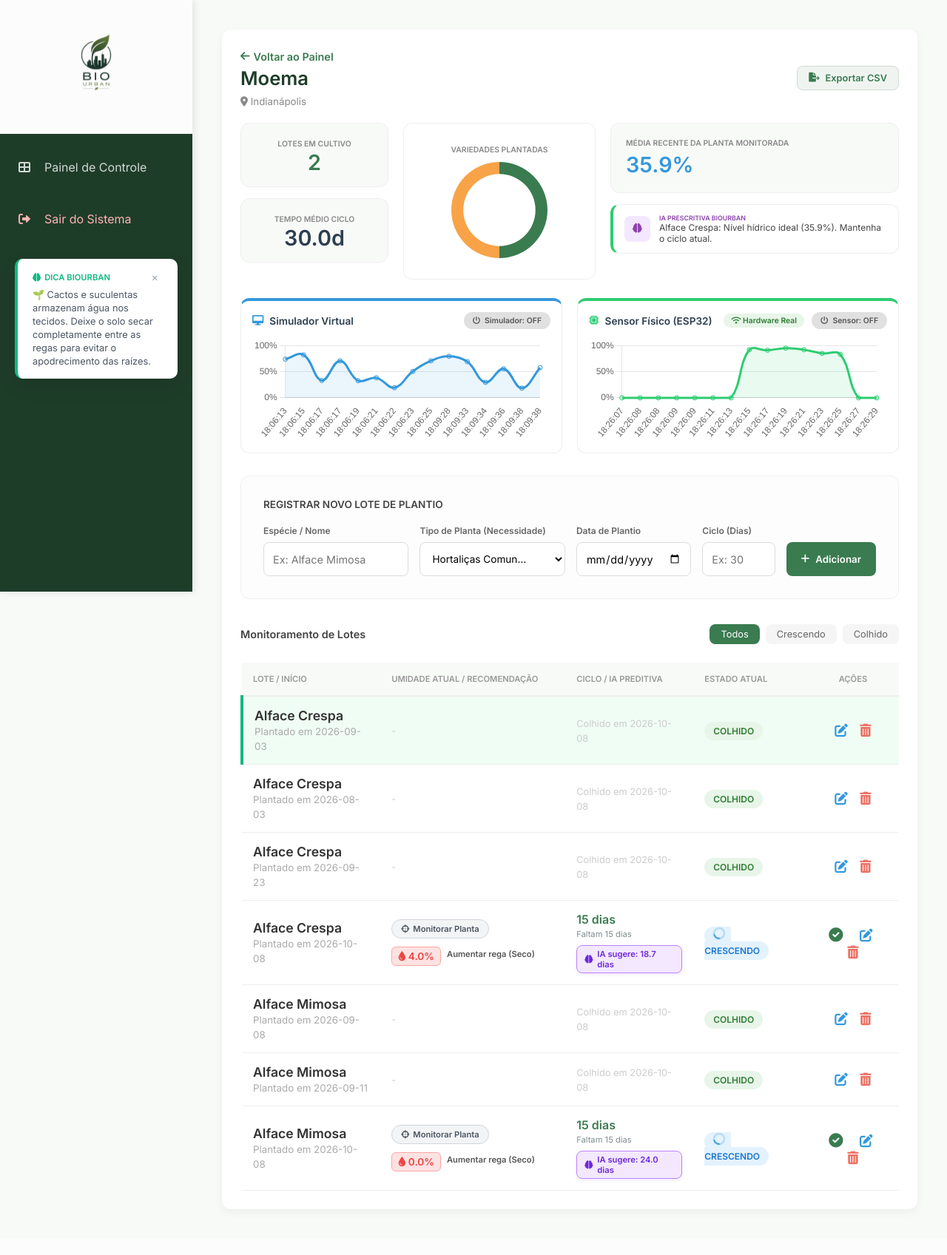
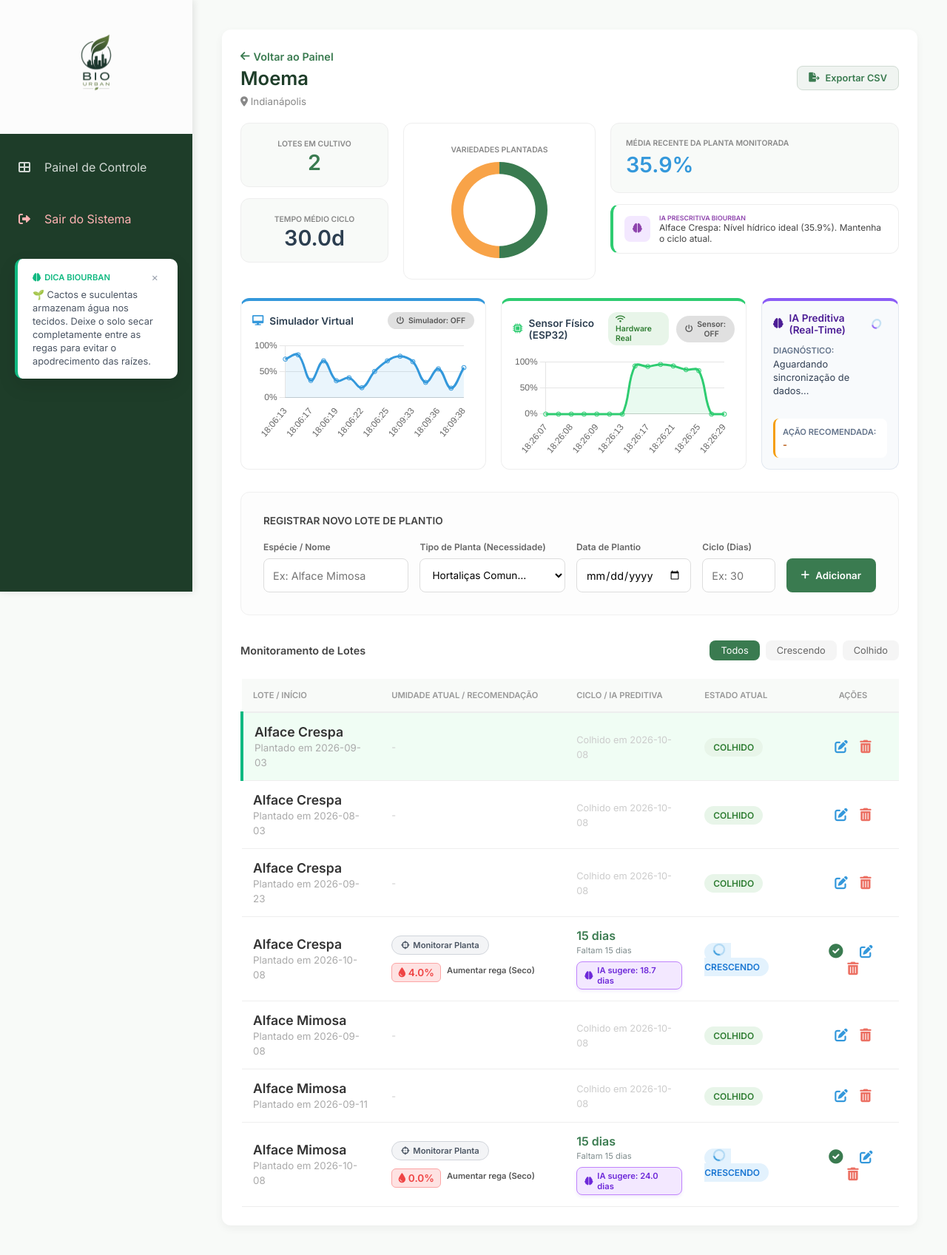
Before and after one commit to henriquebmr/BioUrban, a Flask app: page /fazenda/1 in a window 1280 px wide. Shown: the whole page at 74% size. Before the commit the page ends 1636 px from the top, so only its background shows below. Run offline with Flask 3, Linux system fonts and the light colour scheme; a user stored in the database is signed in.

Commit message:
adicionando alterações IOT

```diff
--- a/app.py
+++ b/app.py
@@ -23,13 +23,62 @@
 login_manager.init_app(app)
 
 # ==============================================================================
+# FUNÇÃO DE INTELIGÊNCIA ARTIFICIAL (REGRESSÃO LINEAR PREDITIVA)
+# ==============================================================================
+def gerar_relatorio_ia(historico_umidade):
+    """
+    Analisa a curva de humidade usando Regressão Linear para prever
+    o tempo até ao limite crítico de stress hídrico (30%).
+    """
+    relatorio = {
+        "diagnostico_ia": "Aguardando volume de dados para previsão...",
+        "acao_recomendada": "Coletando histórico."
+    }
+
+    if not historico_umidade or len(historico_umidade) < 5:
+        if historico_umidade and historico_umidade[-1] < 30:
+            relatorio["diagnostico_ia"] = "Alerta estático: Nível crítico de humidade atingido."
+            relatorio["acao_recomendada"] = "Irrigação imediata."
+        return relatorio
+
+    umidade_atual = historico_umidade[-1]
+
+    X = np.array(range(len(historico_umidade))).reshape(-1, 1)
+    Y = np.array(historico_umidade)
+
+    modelo = LinearRegression()
+    modelo.fit(X, Y)
+
+    taxa_variacao = modelo.coef_[0]
+
+    if umidade_atual < 30:
+        relatorio["diagnostico_ia"] = f"Humidade crítica ({umidade_atual:.1f}%). A regressão indica stress hídrico severo."
+        relatorio["acao_recomendada"] = "Irrigação de emergência necessária."
+
+    elif taxa_variacao < -0.5:
+        passos_restantes = (30 - umidade_atual) / taxa_variacao
+        ciclos_estimados = abs(round(passos_restantes))
+
+        relatorio["diagnostico_ia"] = f"O modelo preditivo detetou uma queda abrupta ({taxa_variacao:.2f}% por ciclo). Risco de stress hídrico em aproximadamente {ciclos_estimados} ciclos de leitura."
+        relatorio["acao_recomendada"] = "Preparar sistema de irrigação. Intervenção preditiva recomendada."
+
+    elif umidade_atual > 70 and taxa_variacao > 0:
+        relatorio["diagnostico_ia"] = f"Saturação contínua detetada. O nível está a subir de forma atípica ({taxa_variacao:.2f}% por ciclo)."
+        relatorio["acao_recomendada"] = "Suspender rega. Verificar imediatamente a drenagem."
+
+    else:
+        relatorio["diagnostico_ia"] = "A curva preditiva mostra que a retenção hídrica está estável e alinhada com o ciclo da planta."
+        relatorio["acao_recomendada"] = "Nenhuma intervenção necessária."
+
+    return relatorio
+
+# ==============================================================================
 # CONFIGURAÇÃO DA COMUNICAÇÃO SERIAL (USB) COM O ESP32
 # ==============================================================================
 PORTA_SERIAL = 'COM3'
 VELOCIDADE_BAUD = 9600
 ID_FAZENDA_PADRAO = 1
 
-# VARIÁVEIS GLOBAIS DE CONTROLE DO SENSOR
 sensor_fisico_ativo = False
 thread_usb = None
 PLANTA_FOCO_ID = None
@@ -39,24 +88,29 @@
     global sensor_fisico_ativo, PLANTA_FOCO_ID, FAZENDA_ATUAL_ID
     try:
         ser = serial.Serial(PORTA_SERIAL, VELOCIDADE_BAUD, timeout=1)
+        ser.reset_input_buffer() # Limpa o lixo acumulado no buffer da serial
         print(f"\n[INFO] ✅ Lendo dados do BioUrban físico via {PORTA_SERIAL}\n")
 
         while True:
             if not sensor_fisico_ativo:
-                time.sleep(1)
+                time.sleep(0.5)
                 continue
 
             if ser.in_waiting > 0:
                 linha = ser.readline().decode('utf-8', errors='ignore').strip()
                 try:
+                    # Tenta interpretar o JSON enviado pelo ESP32
                     dados = json.loads(linha)
                     umidade = dados.get('umidade')
                     status = dados.get('status')
 
                     if umidade is not None:
+                        # Garante que o valor está estritamente entre 0 e 100%
+                        umidade_val = max(0.0, min(100.0, float(umidade)))
+
                         with app.app_context():
                             novo_registro = RegistroHidrico(
-                                nivel_porcentagem=float(umidade),
+                                nivel_porcentagem=umidade_val,
                                 data_leitura=datetime.now().strftime('%H:%M:%S'),
                                 origem="sensor",
                                 fazenda_id=FAZENDA_ATUAL_ID,
@@ -68,15 +122,16 @@
                             if PLANTA_FOCO_ID:
                                 planta = db.session.get(Hortalica, PLANTA_FOCO_ID)
                                 if planta:
-                                    planta.umidade_atual = float(umidade)
+                                    planta.umidade_atual = umidade_val
                                     nome_planta = planta.nome
 
                             db.session.commit()
-                            print(f"[USB] 🌱 {nome_planta}: Umidade = {umidade}% | Status: {status}")
+                            print(f"[USB] 🌱 {nome_planta}: Umidade = {umidade_val}% | Status: {status}")
 
                 except json.JSONDecodeError:
+                    # Ignora linhas que não sejam JSON válido (como logs de boot do ESP32)
                     pass
-            time.sleep(2)
+            time.sleep(0.5)
 
     except serial.SerialException as e:
         print(f"\n[ERRO] ❌ Falha ao conectar na porta serial {PORTA_SERIAL}")
@@ -84,7 +139,6 @@
 
 thread_usb = threading.Thread(target=ler_dados_usb, daemon=True)
 thread_usb.start()
-# ==============================================================================
 
 # --- CONTROLE GLOBAL DO SIMULADOR IOT EM SEGUNDO PLANO ---
 simulador_ativo = False
@@ -259,7 +313,6 @@
         stats['media_h2o'] = round(sum(r.nivel_porcentagem for r in todos_recentes) / len(todos_recentes), 1)
         media_val = stats['media_h2o']
 
-        # Descobre a categoria da planta em foco para ajustar os limites da IA
         categoria_foco = "hortalica"
         nome_foco_str = "Planta Monitorada"
         if PLANTA_FOCO_ID:
@@ -268,7 +321,6 @@
                 categoria_foco = p_foco.categoria_hidrica or "hortalica"
                 nome_foco_str = p_foco.nome
 
-        # Define os limites com base na categoria da planta em foco
         if categoria_foco == 'arida':
             if media_val < 5:
                 stats['insight_h2o'] = {"tipo": "perigo", "msg": f"{nome_foco_str} (Árida): Nível muito baixo ({media_val}%). Considere uma rega ligeira."}
@@ -285,7 +337,7 @@
             else:
                 stats['insight_h2o'] = {"tipo": "sucesso", "msg": f"{nome_foco_str} (Tropical): Nível hídrico ideal ({media_val}%). Mantenha o fluxo."}
 
-        else: # Hortaliças Comuns (Padrão)
+        else:
             if media_val < 30.0:
                 stats['insight_h2o'] = {"tipo": "perigo", "msg": f"{nome_foco_str}: Nível baixo ({media_val}%). Aumente a irrigação para evitar o estresse hídrico."}
             elif media_val > 70.0:
@@ -329,7 +381,6 @@
         db.session.commit()
     return redirect(url_for('ver_fazenda', id=fazenda_id))
 
-# --- ROTA PARA EDITAR HORTALIÇA ---
 @app.route('/editar_hortalica/<int:id>', methods=['GET', 'POST'])
 @login_required
 def editar_hortalica(id):
@@ -382,34 +433,20 @@
     output.headers["Content-type"] = "text/csv"
     return output
 
-# --- ENDPOINTS DA PLANTA EM FOCO ---
 @app.route('/api/focar_planta/<int:hortalica_id>', methods=['POST'])
 @login_required
 def focar_planta(hortalica_id):
     global PLANTA_FOCO_ID
-
     planta = db.session.get(Hortalica, hortalica_id)
-
     if not planta:
         return jsonify({"erro": "Planta não encontrada"}), 404
 
-    # Se já está monitorando esta planta, desativa o monitoramento
     if PLANTA_FOCO_ID == hortalica_id:
         PLANTA_FOCO_ID = None
-        return jsonify({
-            "status": "desativado",
-            "nome": planta.nome,
-            "id": hortalica_id
-        })
+        return jsonify({"status": "desativado", "nome": planta.nome, "id": hortalica_id})
 
-    # Caso contrário, começa a monitorar esta planta
     PLANTA_FOCO_ID = hortalica_id
-
-    return jsonify({
-        "status": "sucesso",
-        "nome": planta.nome,
-        "id": hortalica_id
-    })
+    return jsonify({"status": "sucesso", "nome": planta.nome, "id": hortalica_id})
 
 # --- ENDPOINTS DO SENSOR FÍSICO (USB) ---
 @app.route('/api/sensor_fisico/toggle', methods=['POST'])
@@ -428,11 +465,42 @@
 def status_sensor_fisico():
     return jsonify({"ativo": sensor_fisico_ativo})
 
+# --- ROTA PARA O SIMULADOR EXTERNO (SIMULADOR_IOT.PY) ---
+@app.route('/api/sensor_hidrico', methods=['POST'])
+def receber_sensor_hidrico():
+    dados = request.json
+    if not dados:
+        return jsonify({"erro": "Dados inválidos"}), 400
+
+    umidade = dados.get('umidade')
+    fazenda_id = dados.get('fazenda_id', FAZENDA_ATUAL_ID)
+
+    if umidade is not None:
+        global PLANTA_FOCO_ID
+        novo_registro = RegistroHidrico(
+            nivel_porcentagem=float(umidade),
+            data_leitura=datetime.now().strftime('%H:%M:%S'),
+            origem="simulador",
+            fazenda_id=int(fazenda_id),
+            hortalica_id=PLANTA_FOCO_ID
+        )
+        db.session.add(novo_registro)
+
+        if PLANTA_FOCO_ID:
+            planta = db.session.get(Hortalica, PLANTA_FOCO_ID)
+            if planta:
+                planta.umidade_atual = float(umidade)
+
+        db.session.commit()
+        return jsonify({"mensagem": "Registado com sucesso"}), 201
+
+    return jsonify({"erro": "Umidade não informada"}), 400
+
 # --- ENDPOINTS DE ATUALIZAÇÃO DINÂMICA (AJAX) ---
 @app.route('/api/dados_grafico/<int:fazenda_id>', methods=['GET'])
 @login_required
 def dados_grafico(fazenda_id):
-    global PLANTA_FOCO_ID
+    global PLANTA_FOCO_ID, sensor_fisico_ativo, simulador_ativo
 
     if PLANTA_FOCO_ID:
         reg_sensor = RegistroHidrico.query.filter_by(
@@ -457,7 +525,10 @@
             hortalica_id=PLANTA_FOCO_ID
         ).order_by(RegistroHidrico.id.desc()).limit(15).all()
     else:
-        reg_simulador = []
+        reg_simulador = RegistroHidrico.query.filter_by(
+            fazenda_id=fazenda_id,
+            origem="simulador"
+        ).order_by(RegistroHidrico.id.desc()).limit(15).all()
 
     reg_simulador.reverse()
     labels_simulador = [r.data_leitura for r in reg_simulador]
@@ -470,12 +541,24 @@
         for h in fazenda.hortalicas:
             umidades_plantas[h.id] = h.umidade_atual or 0.0
 
+    # SELEÇÃO DINÂMICA DA IA COM BASE NO SENSOR ATIVO
+    historico_ia = []
+    if sensor_fisico_ativo:
+        historico_ia = dados_sensor
+    elif simulador_ativo:
+        historico_ia = dados_simulador
+    else:
+        historico_ia = dados_sensor if len(dados_sensor) >= len(dados_simulador) else dados_simulador
+
+    analise_ia = gerar_relatorio_ia(historico_ia)
+
     return jsonify({
         "labels_sensor": labels_sensor,
         "dados_sensor": dados_sensor,
         "labels_simulador": labels_simulador,
         "dados_simulador": dados_simulador,
-        "umidades_plantas": umidades_plantas
+        "umidades_plantas": umidades_plantas,
+        "inteligencia_artificial": analise_ia
     })
 
 # --- ENDPOINTS DO SIMULADOR INTEGRADO ---
--- a/templates/index.html
+++ b/templates/index.html
@@ -197,8 +197,8 @@
         </div>
     </div>
 
-    <!-- PAINEL COM DOIS GRÁFICOS SEPARADOS (SIMULADOR x SENSOR FÍSICO) -->
-    <div style="display: grid; grid-template-columns: 1fr 1fr; gap: 20px; margin-bottom: 30px;">
+    <!-- PAINEL COM DOIS GRÁFICOS E ANÁLISE IA -->
+    <div style="display: grid; grid-template-columns: 1fr 1fr 1fr; gap: 20px; margin-bottom: 30px;">
 
         <!-- CARD 1: SIMULADOR VIRTUAL -->
         <div style="background: white; border-radius: 12px; border: 1px solid #eee; border-top: 4px solid #3498DB; padding: 15px;">
@@ -232,6 +232,27 @@
             </div>
             <div style="height: 140px; width: 100%;">
                 <canvas id="chartSensor"></canvas>
+            </div>
+        </div>
+
+        <!-- NOVO CARD 3: ANÁLISE IA EM TEMPO REAL -->
+        <div style="background: #f8fafc; border-radius: 12px; border: 1px solid #e2e8f0; border-top: 4px solid #8b5cf6; padding: 15px; display: flex; flex-direction: column;">
+            <div style="display: flex; justify-content: space-between; align-items: center; margin-bottom: 12px;">
+                <h3 style="margin: 0; font-size: 0.85rem; color: #4c1d95; display: flex; align-items: center; gap: 8px;">
+                    <i class="fas fa-brain"></i> IA Preditiva (Real-Time)
+                </h3>
+                <span class="spinner" id="ia-spinner" style="border-top-color: #8b5cf6; width: 10px; height: 10px;"></span>
+            </div>
+
+            <div style="flex: 1; display: flex; flex-direction: column; gap: 10px; font-size: 0.8rem;">
+                <div>
+                    <strong style="color: #64748b; font-size: 0.7rem; text-transform: uppercase;">Diagnóstico:</strong>
+                    <p id="txt-diagnostico-ia" style="margin: 3px 0 0 0; color: #334155; line-height: 1.4;">Aguardando sincronização de dados...</p>
+                </div>
+                <div style="margin-top: auto; background: white; padding: 10px; border-radius: 8px; border-left: 3px solid #f59e0b;">
+                    <strong style="color: #64748b; font-size: 0.7rem; text-transform: uppercase;">Ação Recomendada:</strong>
+                    <p id="txt-acao-ia" style="margin: 3px 0 0 0; color: #b45309; font-weight: 600;">-</p>
+                </div>
             </div>
         </div>
 
@@ -577,6 +598,37 @@
                         }
                     });
                 }
+
+                // --- NOVO CÓDIGO: ATUALIZAR O CARD DA IA PREDITIVA ---
+                if (data.inteligencia_artificial) {
+                    const elDiagnostico = document.getElementById('txt-diagnostico-ia');
+                    const elAcao = document.getElementById('txt-acao-ia');
+                    const spinner = document.getElementById('ia-spinner');
+
+                    if (elDiagnostico && elAcao) {
+                        elDiagnostico.innerText = data.inteligencia_artificial.diagnostico_ia;
+                        elAcao.innerText = data.inteligencia_artificial.acao_recomendada;
+
+                        // Muda a cor da barra de ação dependendo da recomendação
+                        const acaoContainer = elAcao.parentElement;
+                        if (data.inteligencia_artificial.acao_recomendada.includes("Nenhuma")) {
+                            acaoContainer.style.borderLeftColor = "#10b981"; // Verde
+                            elAcao.style.color = "#047857";
+                        } else if (data.inteligencia_artificial.acao_recomendada.includes("Suspender")) {
+                            acaoContainer.style.borderLeftColor = "#3b82f6"; // Azul (Água)
+                            elAcao.style.color = "#1d4ed8";
+                        } else {
+                            acaoContainer.style.borderLeftColor = "#ef4444"; // Vermelho (Alerta/Seco)
+                            elAcao.style.color = "#b91c1c";
+                        }
+                    }
+
+                    // Pisca o spinner para dar feedback visual de que a IA atualizou
+                    if (spinner) {
+                        spinner.style.display = 'inline-block';
+                        setTimeout(() => spinner.style.display = 'none', 500);
+                    }
+                }
             })
             .catch(error => console.error("Erro ao buscar novos dados do sensor:", error));
     }
```
Also changed, not shown: simulador_iot.py (+19 -18 lines), instance/biourban_pro.db.
